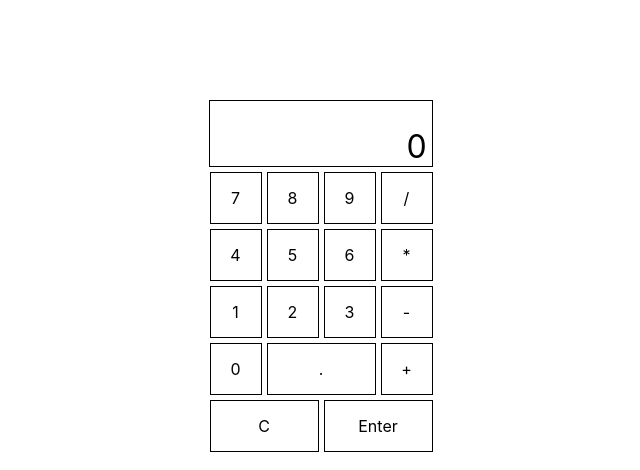
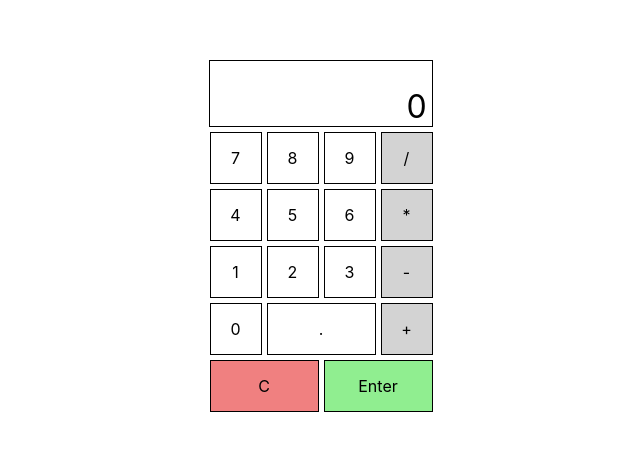
Before and after one commit to k1mdev/calculator, a React (Create React App) app: page / in a window 1280 px wide. Shown: the part 140-610 px from the top of the page, without its empty margins (319-959 px from the left). Built offline with nearby package versions, Linux system fonts and the light colour scheme.

Commit message:
Initial button bg colors, some extend outside borders

```diff
--- a/src/App.css
+++ b/src/App.css
@@ -44,7 +44,7 @@
   display: flex;
   justify-content: center;
   flex-direction: column;
-  margin-top: 30vh;
+  margin-top: 25vh;
   align-items: center;
 }
 
@@ -62,3 +62,15 @@
   gap: 5px;
   justify-content: space-between;
 }
+
+.opButton {
+  background-color: lightgray;
+}
+
+#buttonC {
+  background-color: lightcoral;
+}
+
+#buttonEnter {
+  background-color: lightgreen;
+}
--- a/src/App.js
+++ b/src/App.js
@@ -23,27 +23,27 @@ function App() {
     <div className="outerContainer">
       <span className="display"><Output total="0"/></span>
       <div className="buttons">
-        <span className="button7" id=""><Button value="7" /></span>
-        <span className="button8"><Button value="8" /></span>
-        <span className="button9"><Button value="9" /></span>
-        <span className="button/"><Button value="/" /></span>
+        <span className="numButton" id="button7"><Button value="7" /></span>
+        <span className="numButton" id="button8"><Button value="8" /></span>
+        <span className="numButton" id="button9"><Button value="9" /></span>
+        <span className="opButton" id="button/"><Button value="/" /></span>
 
-        <span className="button4"><Button value="4" /></span>
-        <span className="button5"><Button value="5" /></span>
-        <span className="button6"><Button value="6" /></span>
-        <span className="button*"><Button value="*" /></span>
+        <span className="numButton" id="button4"><Button value="4" /></span>
+        <span className="numButton" id="button5"><Button value="5" /></span>
+        <span className="numButton" id="button6"><Button value="6" /></span>
+        <span className="opButton" id="button*"><Button value="*" /></span>
 
-        <span className="button1"><Button value="1" /></span>
-        <span className="button2"><Button value="2" /></span>
-        <span className="button3"><Button value="3" /></span>
-        <span className="button-"><Button value="-" /></span>
+        <span className="numButton" id="button1"><Button value="1" /></span>
+        <span className="numButton" id="button2"><Button value="2" /></span>
+        <span className="numButton" id="button3"><Button value="3" /></span>
+        <span className="opButton" id="button-"><Button value="-" /></span>
 
-        <span className="button0"><Button value="0" /></span>
-        <span className="button."><LargeButton value="." /></span>
-        <span className="button+"><Button value="+" /></span>
+        <span className="numButton" id="button0"><Button value="0" /></span>
+        <span className="numButton" id="button."><LargeButton value="." /></span>
+        <span className="opButton" id="button+"><Button value="+" /></span>
 
-        <span className="buttonC"><LargeButton value="C" /></span>
-        <span className="buttonEnter"><LargeButton value="Enter" /></span>
+        <span className="opButton" id="buttonC"><LargeButton value="C" /></span>
+        <span className="opButton" id="buttonEnter"><LargeButton value="Enter" /></span>
 
       </div>
     </div>
```
